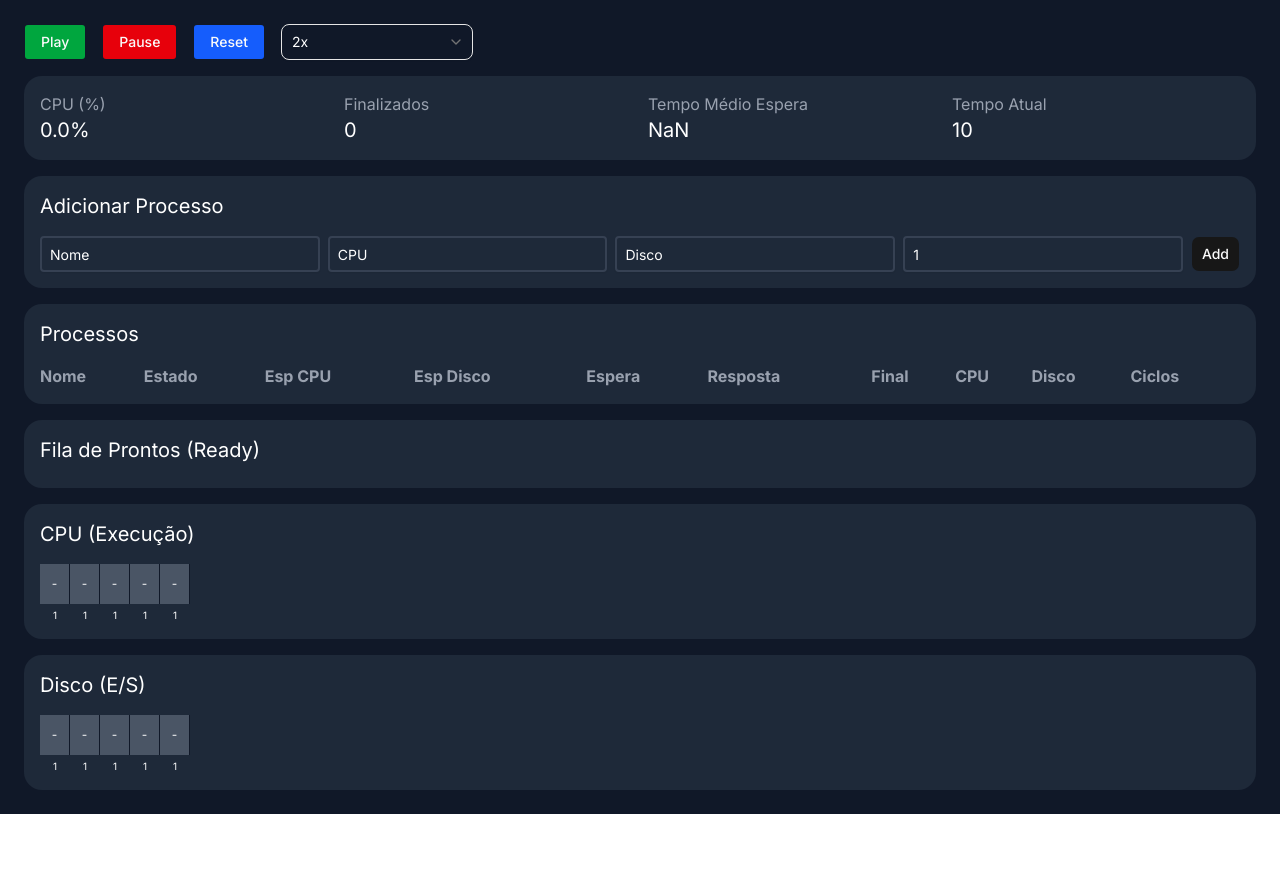
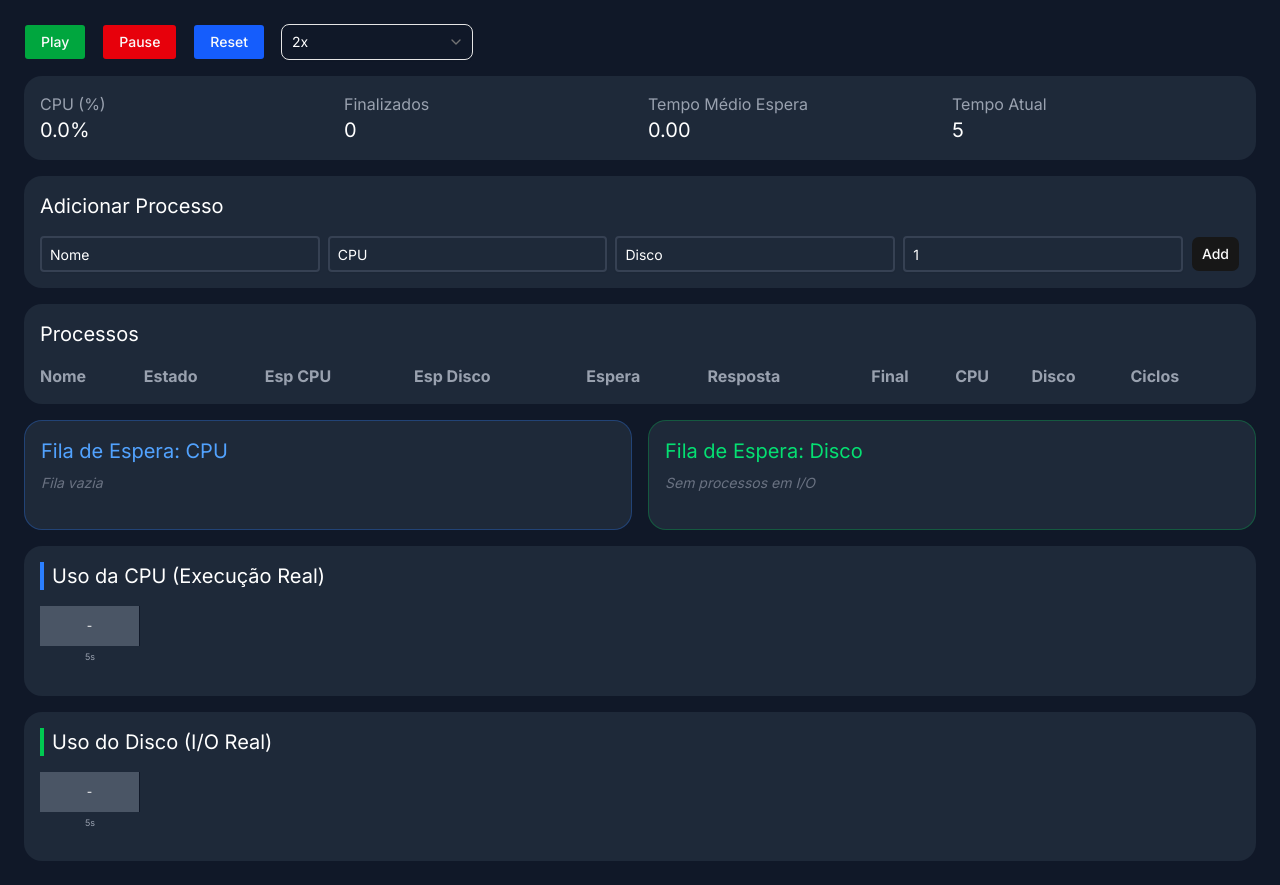
Before and after one commit to HudsonSena/ProcessSimulator, a Next.js app in the folder process-simulator/: page / in a window 1280 px wide. Both pictures are taken after a click on the button "Play". Before the commit the page ends 814 px from the top, so only its background shows below. Built offline with nearby package versions, Linux system fonts and the light colour scheme.

Commit message:
update project

```diff
--- a/process-simulator/src/app/page.tsx
+++ b/process-simulator/src/app/page.tsx
@@ -64,22 +64,25 @@ export default function Page() {
     return colors[id % colors.length];
   };
 
-  // 🔥 GANTT AGRUPADO (blocos contínuos)
-  const groupedTimeline = [] as {
-    processId: number | null;
-    duration: number;
-    type: "cpu" | "io";
-  }[];
+  // 🔥 GANTT PARA CPU
+  const cpuGrouped = [] as { processId: number | null; duration: number }[];
+  timeline.forEach((t) => {
+    const last = cpuGrouped[cpuGrouped.length - 1];
+    // Note que agora usamos t.cpuProcessId
+    if (!last || last.processId !== t.cpuProcessId) {
+      cpuGrouped.push({ processId: t.cpuProcessId, duration: 1 });
+    } else {
+      last.duration++;
+    }
+  });
 
+  // 🔥 GANTT PARA DISCO
+  const diskGrouped = [] as { processId: number | null; duration: number }[];
   timeline.forEach((t) => {
-    const last = groupedTimeline[groupedTimeline.length - 1];
-
-    if (!last || last.processId !== t.processId || last.type !== t.type) {
-      groupedTimeline.push({
-        processId: t.processId,
-        duration: 1,
-        type: t.type, // 👈 ESSENCIAL
-      });
+    const last = diskGrouped[diskGrouped.length - 1];
+    // Note que agora usamos t.diskProcessId
+    if (!last || last.processId !== t.diskProcessId) {
+      diskGrouped.push({ processId: t.diskProcessId, duration: 1 });
     } else {
       last.duration++;
     }
@@ -263,70 +266,78 @@ export default function Page() {
         </table>
       </div>
 
-      <div className="bg-gray-800 p-4 rounded-2xl col-span-3">
-        <h2 className="text-xl mb-2">Fila de Prontos (Ready)</h2>
-
-        <div className="flex gap-2">
+      {/* SEÇÃO DE FILAS DINÂMICAS */}
+      <div className="grid grid-cols-1 md:grid-cols-2 gap-4 col-span-3">
+        {/* FILA DA CPU */}
+        <div className="bg-gray-800 p-4 rounded-2xl border border-blue-500/30">
+          <h2 className="text-xl mb-2 text-blue-400">Fila de Espera: CPU</h2>
+          <div className="flex gap-2 flex-wrap min-h-[40px]">
             {processes
               .filter((p) => p.state === "ready")
               .map((p) => (
-              <div key={p.id} className="bg-blue-600 px-3 py-1 rounded text-sm">
-                {p.name} (CPU: {p.remainingCpu})
+                <div key={p.id} className="bg-blue-600 px-3 py-1 rounded text-sm animate-pulse">
+                  {p.name} <span className="text-[10px] opacity-70">(Rest: {p.remainingCpu})</span>
+                </div>
+              ))}
+            {processes.filter(p => p.state === "ready").length === 0 &&
+              <span className="text-gray-500 text-sm italic">Fila vazia</span>}
+          </div>
+        </div>
+
+        {/* FILA DO DISCO */}
+        <div className="bg-gray-800 p-4 rounded-2xl border border-green-500/30">
+          <h2 className="text-xl mb-2 text-green-400">Fila de Espera: Disco</h2>
+          <div className="flex gap-2 flex-wrap min-h-[40px]">
+            {processes
+              .filter((p) => p.state === "waiting")
+              .map((p) => (
+                <div key={p.id} className="bg-green-600 px-3 py-1 rounded text-sm">
+                  {p.name} <span className="text-[10px] opacity-70">(IO: {p.remainingIo})</span>
+                </div>
+              ))}
+            {processes.filter(p => p.state === "waiting").length === 0 &&
+              <span className="text-gray-500 text-sm italic">Sem processos em I/O</span>}
+          </div>
+        </div>
+      </div>
+
+      {/* GRÁFICO GANTT: CPU */}
+      <div className="col-span-3 bg-gray-800 p-4 rounded-2xl">
+        <h2 className="text-xl mb-4 border-l-4 border-blue-500 pl-2">Uso da CPU (Execução Real)</h2>
+        <div className="flex overflow-x-auto pb-4 custom-scrollbar">
+          {cpuGrouped.map((block, i) => (
+            <div key={i} className="flex flex-col items-center flex-shrink-0">
+              <div
+                className={`${getColor(block.processId, "cpu")} flex items-center justify-center text-xs border-r border-gray-900 transition-all`}
+                style={{
+                  width: `${Math.max(block.duration * 20, 30)}px`,
+                  height: "40px",
+                }}
+              >
+                {getProcessName(block.processId)}
+              </div>
+              <span className="text-[9px] mt-1 text-gray-400">{block.duration}s</span>
             </div>
           ))}
         </div>
       </div>
 
-      {/* CPU */}
+      {/* GRÁFICO GANTT: DISCO */}
       <div className="col-span-3 bg-gray-800 p-4 rounded-2xl">
-        <h2 className="text-xl mb-4">CPU (Execução)</h2>
-
-        <div className="flex overflow-x-auto items-end flex-wrap">
-          {groupedTimeline
-            .filter((block) => block.type === "cpu")
-            .map((block, i) => (
-              <div key={i} className="flex flex-col items-center">
+        <h2 className="text-xl mb-4 border-l-4 border-green-500 pl-2">Uso do Disco (I/O Real)</h2>
+        <div className="flex overflow-x-auto pb-4 custom-scrollbar">
+          {diskGrouped.map((block, i) => (
+            <div key={i} className="flex flex-col items-center flex-shrink-0">
               <div
-                  className={`${getColor(
-                    block.processId,
-                    "cpu"
-                  )} flex items-center justify-center text-xs border-r border-gray-900`}
+                className={`${getColor(block.processId, "io")} flex items-center justify-center text-xs border-r border-gray-900 transition-all`}
                 style={{
-                    width: `${block.duration * 30}px`,
+                  width: `${Math.max(block.duration * 20, 30)}px`,
                   height: "40px",
                 }}
               >
                 {getProcessName(block.processId)}
               </div>
-
-                <span className="text-[10px] mt-1">{block.duration}</span>
-              </div>
-            ))}
-        </div>
-      </div>
-
-      {/* DISCO */}
-      <div className="col-span-3 bg-gray-800 p-4 rounded-2xl">
-        <h2 className="text-xl mb-4">Disco (E/S)</h2>
-        <div className="flex overflow-x-auto items-end flex-wrap">
-          {groupedTimeline
-            .filter((block) => block.type === "io")
-            .map((block, i) => (
-              <div key={i} className="flex flex-col items-center">
-                <div
-                  className={`${getColor(
-                    block.processId,
-                    "io"
-                  )} flex items-center justify-center text-xs border-r border-gray-900`}
-                  style={{
-                    width: `${block.duration * 30}px`,
-                    height: "40px",
-                  }}
-                >
-                  {getProcessName(block.processId)}
-                </div>
-
-                <span className="text-[10px] mt-1">{block.duration}</span>
+              <span className="text-[9px] mt-1 text-gray-400">{block.duration}s</span>
             </div>
           ))}
         </div>
--- a/process-simulator/src/core/cpu/scheduler.ts
+++ b/process-simulator/src/core/cpu/scheduler.ts
@@ -3,47 +3,50 @@ import { Process } from "../models/process";
 export class Scheduler {
   queue: Process[] = [];
 
+  // 🔹 Adiciona ao FIM da fila (usado para novos processos e processos vindos do disco)
   add(process: Process) {
     if (process.state === "waiting") return;
-
-    // 🚨 evita duplicação na fila
     if (this.queue.includes(process)) return;
 
     process.state = "ready";
     this.queue.push(process);
   }
 
+  // 🔥 NOVO: Adiciona ao INÍCIO da fila (usado especificamente para quem sofreu Quantum)
+  // Isso garante que ele tenha prioridade sobre quem já estava na fila ou quem acabou de chegar do disco
+  addFirst(process: Process) {
+  // Se o processo já está na fila, não duplica, mas garante que está no topo
+  const index = this.queue.indexOf(process);
+  if (index > -1) {
+    this.queue.splice(index, 1);
+  }
+  process.state = "ready";
+  this.queue.unshift(process); // Coloca no topo para ser o próximo
+}
+
   next(): Process | null {
-  if (this.queue.length === 0) return null;
+    if (this.queue.length === 0) return null;
 
-  // 🔥 PRIORIDADE: maior currentBurst primeiro
-  this.queue.sort((a, b) => {
-    if (b.currentBurst !== a.currentBurst) {
-        return b.currentBurst - a.currentBurst;
-      }
+    // 🚨 IMPORTANTE: Removi o sort() agressivo que estava no topo.
+    // Se você ordenar por currentBurst aqui, a lógica de "prioridade de preempção"
+    // se quebra, pois o sort reorganiza a fila a cada pedido de processo.
+    // Agora o next respeita estritamente a ordem da fila (FIFO com exceção do addFirst).
 
-      // 🔹 desempate: quem chegou antes
-      return a.arrivalTime - b.arrivalTime;
-    });
+    const process = this.queue.shift() || null;
 
-  const process = this.queue.shift() || null;
-
-  if (process) {
+    if (process) {
       process.state = "running";
     }
 
     return process;
   }
 
+  // 🔄 Ajustado para usar a lógica de prioridade
   requeue(process: Process) {
-    // 🔒 só re-enfileira se ainda estiver válido
     if (process.state !== "running") return;
-
     process.state = "ready";
 
-    // 🔒 evita duplicação
-    if (!this.queue.includes(process)) {
-      this.queue.push(process);
-    }
+    // Se o objetivo é prioridade total para quem sofreu quantum:
+    this.addFirst(process);
   }
 }
--- a/process-simulator/src/core/simulator.ts
+++ b/process-simulator/src/core/simulator.ts
@@ -1,203 +1,145 @@
-// /core/simulator.ts
-
 import { Scheduler } from "./cpu/scheduler";
 import { Disk } from "./disk/disk";
 import { Process } from "./models/process";
 
 export class Simulator {
-  scheduler = new Scheduler();
-  disk = new Disk();
-
-  currentProcess: Process | null = null;
-
+  cpuQueue = new Scheduler();
+  diskQueue = new Disk();
+  currentProcessCPU: Process | null = null;
   time = 0;
   quantum: number;
   quantumCounter = 0;
-
-  currentGlobalCycle = 0;
-
   totalTime: number;
-
   processes: Process[] = [];
-  timeline: { time: number; processId: number | null; type: "cpu" | "io" }[] =
-    [];
+  timeline: { time: number; cpuProcessId: number | null; diskProcessId: number | null }[] = [];
 
   constructor(quantum: number, totalTime: number) {
     this.quantum = quantum;
     this.totalTime = totalTime;
   }
 
-  // 🔥 só avança ciclo quando TODOS terminaram o atual
-  canAdvanceCycle() {
-    return this.processes.every(
-      (p) =>
-        p.currentBurst > this.currentGlobalCycle ||
-        p.state === "terminated"
-    );
-  }
+  // ✅ Adicione esta função exatamente assim
+  getAverageWaitingTime = (): number => {
+    const total = this.processes.reduce((sum, p) => sum + (p.waitingTime || 0), 0);
+    return this.processes.length ? total / this.processes.length : 0;
+  };
 
-  addProcess(process: Process) {
+  getDiskUsage = (): number => {
+    const active = this.timeline.filter(t => t.diskProcessId !== null).length;
+    return this.timeline.length ? (active / this.timeline.length) * 100 : 0;
+  };
+
+  getCPUUsage = (): number => {
+    const active = this.timeline.filter(t => t.cpuProcessId !== null).length;
+    return this.timeline.length ? (active / this.timeline.length) * 100 : 0;
+  };
+
+  getFinishedCount = (): number => {
+    return this.processes.filter(p => p.state === "terminated").length;
+  };
+
+  addProcess = (process: Process) => {
     const existing = this.processes.find((p) => p.name === process.name);
-
     if (existing) {
-      existing.bursts.push({
-        cpu: process.bursts[0].cpu,
-        io: process.bursts[0].io,
-      });
+      existing.bursts.push(...process.bursts);
       return;
     }
+    process.currentBurst = 0;
+    process.remainingCpu = process.bursts[0].cpu;
+    process.state = "ready";
+    process.waitingTime = 0;
+    this.processes.push(process);
+    this.cpuQueue.add(process);
+  };
 
-    this.processes.push(process);
-    this.scheduler.add(process);
-  }
+  // /core/simulator.ts
 
- tick() {
+tick = () => {
   if (this.time >= this.totalTime) return;
 
-  // 🔹 DISCO (E/S)
-  const { finished, running } = this.disk.tick();
+  // 1. Processamento do Disco (I/O)
+  const { finished, running: currentDiskProcess } = this.diskQueue.tick();
 
-  // 🔥 processos que terminaram IO
+  // Processos saindo do Disco -> Fim da fila da CPU
   finished.forEach((p) => {
     p.currentBurst++;
-
-    if (p.currentBurst >= p.bursts.length) {
+    if (p.currentBurst < p.bursts.length) {
+      p.remainingCpu = p.bursts[p.currentBurst].cpu;
+      p.state = "ready";
+      this.cpuQueue.add(p);
+    } else {
       p.state = "terminated";
       p.finishTime = this.time;
-    } else {
-      const next = p.bursts[p.currentBurst];
-
-      p.remainingCpu = next.cpu;
-      p.state = "ready";
-
-      // 🔒 só entra se estiver no ciclo permitido
-      if (p.currentBurst <= this.currentGlobalCycle) {
-        this.scheduler.add(p);
-      }
     }
   });
 
-  // 🔥 REGISTRA DISCO
-  this.timeline.push({
-    time: this.time,
-    processId: running ? running.id : null,
-    type: "io",
-  });
-
-  // 🔹 CPU livre
-  if (!this.currentProcess) {
-    let next = this.scheduler.next();
-
-    // 🔒 bloqueia ciclos futuros
-    while (next && next.currentBurst > this.currentGlobalCycle) {
-      this.scheduler.add(next);
-      next = this.scheduler.next();
+  // 2. Verificação de Preempção (Quantum) do tick anterior
+  // Se o quantum acabou, o processo que estava na CPU já foi para a fila
+  // via addFirst/requeue no tick passado. Garantimos que a CPU esteja livre.
+  if (this.currentProcessCPU && this.quantumCounter >= this.quantum) {
+    const p = this.currentProcessCPU;
+    if (p.remainingCpu > 0) {
+      p.state = "ready";
+      this.cpuQueue.addFirst(p); // Devolve para o início da fila (Prioridade)
     }
-
-    this.currentProcess = next;
-    this.quantumCounter = 0;
-
-    if (
-      this.currentProcess &&
-      this.currentProcess.responseTime === undefined
-    ) {
-      this.currentProcess.responseTime = this.time;
-    }
+    this.currentProcessCPU = null;
   }
 
-  // 🔹 EXECUÇÃO CPU
-  if (this.currentProcess) {
-    const p = this.currentProcess;
+  // 3. Seleção do Processo para este tick
+  if (!this.currentProcessCPU) {
+    this.currentProcessCPU = this.cpuQueue.next();
+    this.quantumCounter = 0;
+  }
 
+  // 4. Execução
+  if (this.currentProcessCPU) {
+    const p = this.currentProcessCPU;
     p.state = "running";
-
-    const burst = p.bursts[p.currentBurst] ?? { cpu: 0, io: 0 };
-    console.log("BURST:", burst);
-
     p.remainingCpu--;
     this.quantumCounter++;
 
+    // Registro na timeline
     this.timeline.push({
       time: this.time,
-      processId: p.id,
-      type: "cpu",
+      cpuProcessId: p.id,
+      diskProcessId: currentDiskProcess ? currentDiskProcess.id : null
     });
 
-    // 🔥 terminou CPU
+    // Se o burst de CPU acabou NESTE tick
     if (p.remainingCpu <= 0) {
-      if (burst.io > 0) {
-        console.log("ENVIANDO PARA O DISCO:", p.name);
-        // 🔥 CORRETO
-        p.remainingIo = burst.io;
+      const burstData = p.bursts[p.currentBurst];
+      if (burstData && burstData.io > 0) {
+        p.remainingIo = burstData.io;
         p.state = "waiting";
-        this.disk.add(p);
+        this.diskQueue.add(p);
       } else {
         p.currentBurst++;
-
-        if (p.currentBurst >= p.bursts.length) {
+        if (p.currentBurst < p.bursts.length) {
+          p.remainingCpu = p.bursts[p.currentBurst].cpu;
+          p.state = "ready";
+          this.cpuQueue.add(p);
+        } else {
           p.state = "terminated";
           p.finishTime = this.time;
-        } else {
-          const nextBurst = p.bursts[p.currentBurst];
-          p.remainingCpu = nextBurst.cpu;
-
-          if (p.currentBurst <= this.currentGlobalCycle) {
-            p.state = "ready";
-            this.scheduler.add(p);
-          }
         }
       }
-
-      this.currentProcess = null;
+      this.currentProcessCPU = null;
     }
-
-    // 🔹 quantum
-    else if (this.quantumCounter >= this.quantum) {
-      this.scheduler.requeue(p);
-      this.currentProcess = null;
-    }
+    // Caso o Quantum acabe, NÃO limpamos aqui. Limpamos no INÍCIO do próximo tick.
+    // Isso garante que o registro na timeline seja feito corretamente.
   } else {
     this.timeline.push({
       time: this.time,
-      processId: null,
-      type: "cpu",
+      cpuProcessId: null,
+      diskProcessId: currentDiskProcess ? currentDiskProcess.id : null
     });
   }
 
-  // 🔹 tempo de espera
-  this.scheduler.queue.forEach((p) => p.waitingTime++);
+  // Contabilidade de espera
+  this.processes.forEach(p => {
+    if (p.state === "ready" && p !== this.currentProcessCPU) p.waitingTime++;
+  });
 
   this.time++;
-
-  // 🔥 avanço global de ciclo
-  if (this.canAdvanceCycle()) {
-    this.currentGlobalCycle++;
-
-    // 🔥 desbloqueia próximos ciclos
-    this.processes.forEach((p) => {
-      if (
-        p.state === "ready" &&
-        p.currentBurst === this.currentGlobalCycle
-      ) {
-        this.scheduler.add(p);
-      }
-    });
-  }
+};
 }
-
-  // 📊 MÉTRICAS
-  getCPUUsage() {
-    const cpuTimeline = this.timeline.filter((t) => t.type === "cpu");
-    const active = cpuTimeline.filter((t) => t.processId !== null).length;
-    return (active / cpuTimeline.length) * 100;
-  }
-
-  getFinishedCount() {
-    return this.processes.filter((p) => p.state === "terminated").length;
-  }
-
-  getAverageWaitingTime() {
-    const total = this.processes.reduce((sum, p) => sum + p.waitingTime, 0);
-    return total / this.processes.length;
-  }
-}
--- a/process-simulator/src/hooks/useSimulator.ts
+++ b/process-simulator/src/hooks/useSimulator.ts
@@ -1,18 +1,32 @@
 // /hooks/useSimulator.ts
 
-import { useEffect, useRef, useState } from "react";
+import { useEffect, useState, useCallback } from "react";
 import { Simulator } from "@/core/simulator";
 import { Process } from "@/core/models/process";
 
+// Definimos o que o Simulator deve ter para que o TS não reclame
+interface ISimulator {
+  time: number;
+  processes: Process[];
+  timeline: TimelineItem[];
+  tick: () => void;
+  addProcess: (p: Process) => void;
+  getCPUUsage: () => number;
+  getDiskUsage: () => number;
+  getFinishedCount: () => number;
+  getAverageWaitingTime: () => number;
+}
+
 type TimelineItem = {
   time: number;
-  processId: number | null;
-  type: "cpu" | "io";
+  cpuProcessId: number | null;
+  diskProcessId: number | null;
 };
 
 type SimulatorState = {
   processes: Process[];
   cpuUsage: number;
+  diskUsage: number;
   finished: number;
   avgWaiting: number;
   timeline: TimelineItem[];
@@ -23,72 +37,64 @@ export function useSimulator(config: {
   totalTime: number;
   processes: Process[];
 }) {
-  const simulatorRef = useRef<Simulator | null>(null);
+  // Tipamos explicitamente a instância
+  const [simulator, setSimulator] = useState<ISimulator>(() => {
+    const sim = new Simulator(config.quantum, config.totalTime);
+    config.processes.forEach((p) => sim.addProcess(p));
+    return sim as unknown as ISimulator;
+  });
 
-  // ✅ inicialização segura (apenas uma vez)
-  if (!simulatorRef.current) {
-    simulatorRef.current = new Simulator(
-      config.quantum,
-      config.totalTime
-    );
-  }
+  const [state, setState] = useState<SimulatorState>(() => ({
+    processes: [...simulator.processes],
+    cpuUsage: 0,
+    diskUsage: 0,
+    finished: 0,
+    avgWaiting: 0,
+    timeline: [],
+  }));
 
-  // ✅ garante que não é null
-  const simulator = simulatorRef.current!;
+  const [isRunning, setIsRunning] = useState(false);
+  const [speed, setSpeed] = useState(500);
 
-  const [state, setState] = useState<SimulatorState>({
-    processes: [],
+  const addProcess = useCallback((process: Process) => {
+    simulator.addProcess(process);
+    setState((prev) => ({
+      ...prev,
+      processes: [...simulator.processes],
+    }));
+  }, [simulator]);
+
+  const reset = useCallback(() => {
+    setIsRunning(false);
+    const newSim = new Simulator(config.quantum, config.totalTime);
+    config.processes.forEach((p) => newSim.addProcess(p));
+
+    setSimulator(newSim as unknown as ISimulator);
+    setState({
+      processes: [...newSim.processes],
       cpuUsage: 0,
+      diskUsage: 0,
       finished: 0,
       avgWaiting: 0,
       timeline: [],
     });
+  }, [config.quantum, config.totalTime, config.processes]);
 
-  // ✅ adiciona processos apenas uma vez
-  useEffect(() => {
-    config.processes.forEach((p) => simulator.addProcess(p));
-    // eslint-disable-next-line react-hooks/exhaustive-deps
-  }, []);
-
-
-  const [isRunning, setIsRunning] = useState(false);
-  const [speed, setSpeed] = useState(500);
-
-  const addProcess = (process: Process) => {
-  simulator.addProcess(process);
-  setState((prev) => ({
-    ...prev,
-    processes: [...prev.processes, process],
-  }));
-  };
-
-  const reset = () => {
-  simulatorRef.current = new Simulator(
-    config.quantum,
-    config.totalTime
-  );
-
-  setState({
-    processes: [],
-    cpuUsage: 0,
-    finished: 0,
-    avgWaiting: 0,
-    timeline: [],
-  });
-
-  setIsRunning(false);
-};
-
-  // ✅ loop da simulação
   useEffect(() => {
     if (!isRunning) return;
 
     const interval = setInterval(() => {
+      if (simulator.time >= config.totalTime) {
+        setIsRunning(false);
+        return;
+      }
+
       simulator.tick();
 
       setState({
         processes: [...simulator.processes],
         cpuUsage: simulator.getCPUUsage(),
+        diskUsage: simulator.getDiskUsage(),
         finished: simulator.getFinishedCount(),
         avgWaiting: simulator.getAverageWaitingTime(),
         timeline: [...simulator.timeline],
@@ -96,7 +102,7 @@ export function useSimulator(config: {
     }, speed);
 
     return () => clearInterval(interval);
-}, [isRunning, speed, simulator]);
+  }, [isRunning, speed, simulator, config.totalTime]);
 
   return {
     ...state,
```
Lines whose indentation alone changed are shown as unchanged.
